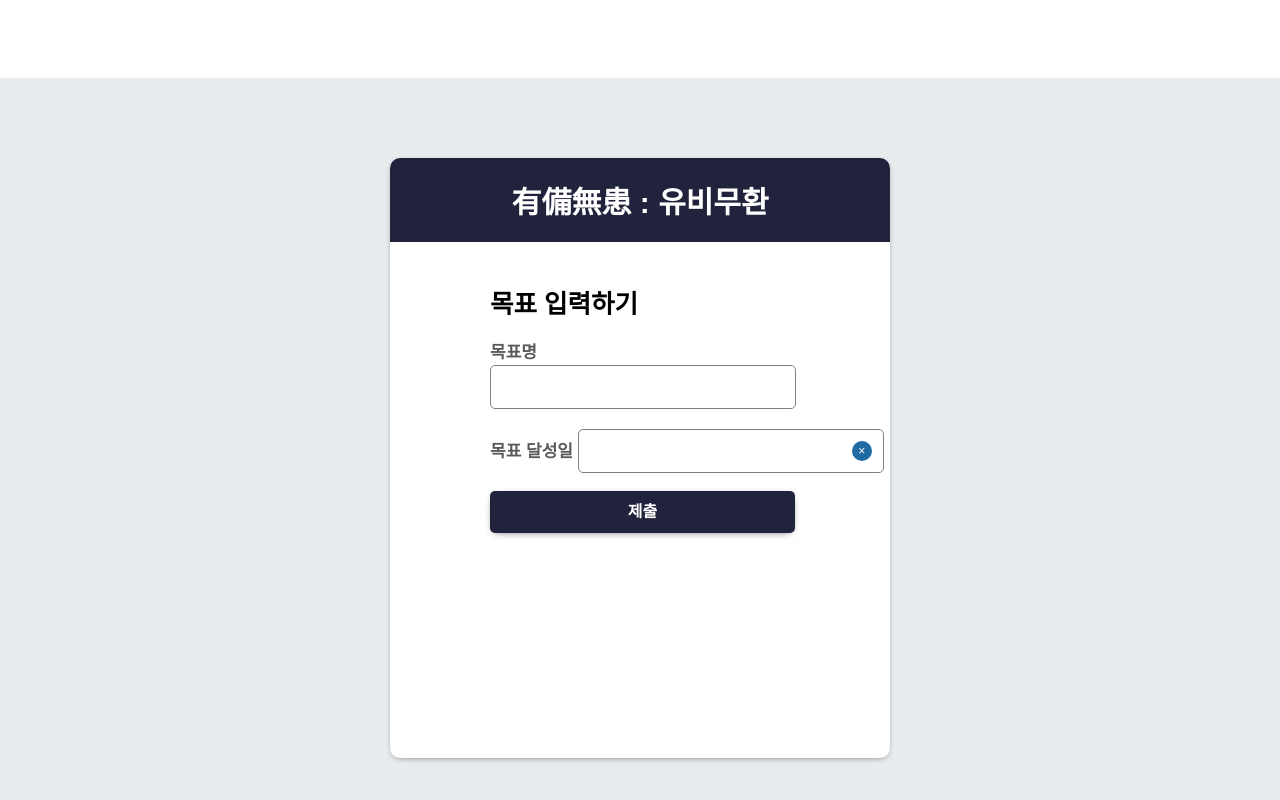
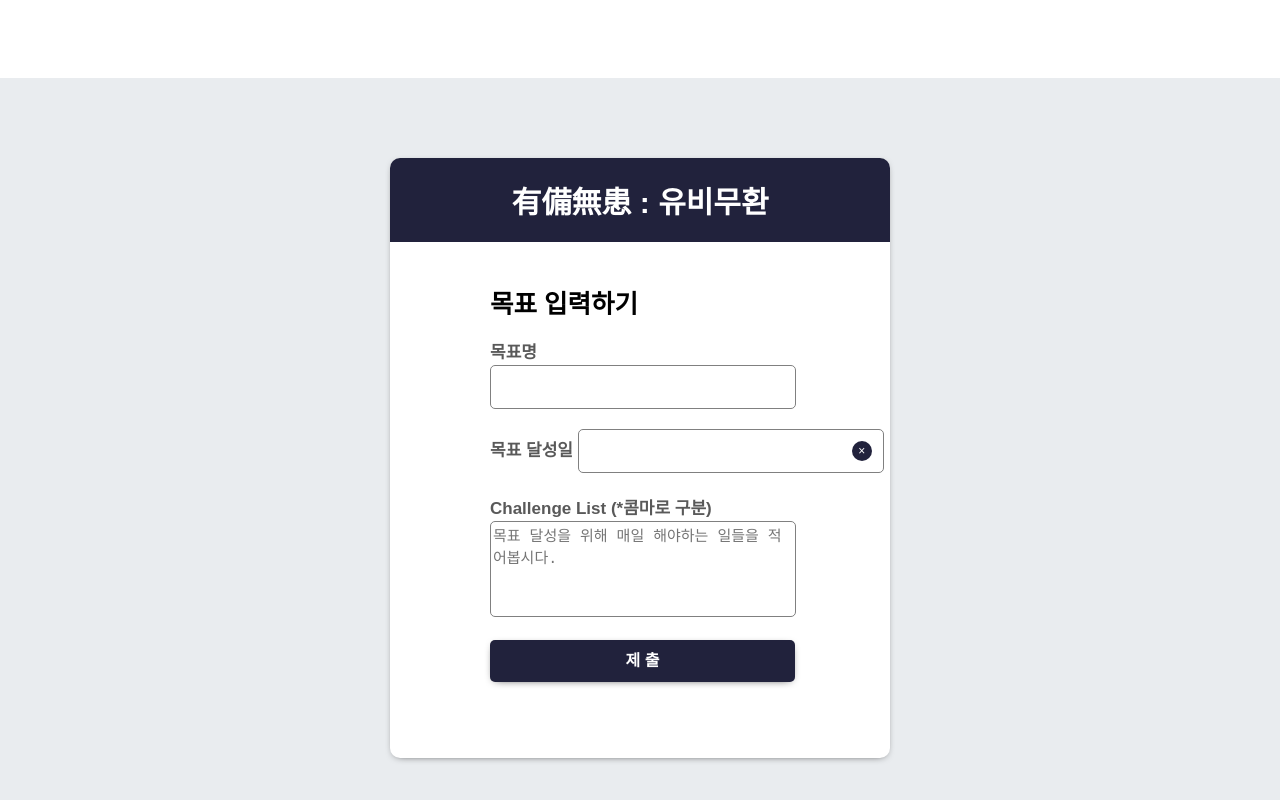
Before and after one commit to sbomhoo/UBMH_PRJ, a React (Create React App) app: page / in a window 1280 px wide. Shown: the part 874-1674 px from the top of the page. Built offline with nearby package versions, Linux system fonts and the light colour scheme.

Commit message:
20221205

```diff
--- a/src/App.js
+++ b/src/App.js
@@ -1,10 +1,13 @@
 import { BrowserRouter as Router, Routes, Route } from "react-router-dom";
 import Home from "./routes/Home";
+import Detail from "./routes/Detail";
 
 function App() {
-
   return (
     <Router>
+      <Routes>
+        <Route path="/detail/:mId" element={<Detail />}/>
+      </Routes>
       <Routes>
         <Route path={`${process.env.PUBLIC_URL}/`} element={<Home />}/>
       </Routes>
--- a/src/components/ObjectiveList.js
+++ b/src/components/ObjectiveList.js
@@ -18,7 +18,6 @@ function ObjectiveList({ objectives }){
         var gap = inputDate.getTime() - today.getTime();        //밀리세컨드
         var result = Math.ceil(gap/(1000*60*60*24));
 
-        console.log("D-day : " + result);
         return result;
     }
 
@@ -32,7 +31,7 @@ function ObjectiveList({ objectives }){
                                     objectiveName = {objective.objectiveName}
                                     objectiveDate = {dateFormatCustom2(objective.objectiveDate)}
                                     dDay = {getDday(objective.objectiveDate)}
-                                    key = {index}
+                                    id = {objective.id}
                                 />
                             </Grid>
                         ))}
--- a/src/components/ObjectiveListItem.js
+++ b/src/components/ObjectiveListItem.js
@@ -5,10 +5,12 @@ import CardMedia from '@mui/material/CardMedia';
 import Typography from '@mui/material/Typography';
 import { CardActionArea } from '@mui/material';
 import styled from 'styled-components';
+import {Link} from 'react-router-dom';
 
-function ObjectiveListItem ({objectiveName, objectiveDate, dDay}){
+function ObjectiveListItem ({objectiveName, objectiveDate, dDay, id}){
 
     return (
+        <Link to={`/detail/${id}`}>
             <Card sx={{ maxWidth: 345 }}>
                 <CardActionArea>
                 <CardMedia
@@ -33,6 +35,8 @@ function ObjectiveListItem ({objectiveName, objectiveDate, dDay}){
                 </CardContent>
                 </CardActionArea>
             </Card>
+        </Link>
+
     );
 };
 
--- /dev/null
+++ b/src/routes/Detail.js
@@ -0,0 +1,11 @@
+import React from 'react';
+
+function Detail(props) {
+    return (
+        <div>
+            디테일입니다.
+        </div>
+    );
+}
+
+export default Detail;
--- a/src/routes/Home.js
+++ b/src/routes/Home.js
@@ -8,54 +8,65 @@ import "./react-datepicker.css"
 import starImg from '../images/star.jpg';
 
 function Home() {
-    /* 스크롤 이동 */
+    /*** 스크롤 이동  ***/
     const inputForm = useRef();  //특정 DOM을 가리킬 때 사용하는 Hook함수
     const onMoveToForm = () => {
         inputForm.current.scrollIntoView({ behavior: 'smooth', block: 'start' });
     };
 
-    //input 입력 값 상태 -> 오브젝트형
-    const [input, setInput] = useState({
+    /*** 상태 관리  ***/
+    const [input, setInput] = useState({        //input 입력 값 상태 -> 오브젝트형
+        id : 0,
         objectiveName: '',
-        objectiveDate: ''
+        objectiveDate: '',
+        challengeList: ''
     });
+    const [objectives, setObjectives] = useState([]);    //submit 제출 할때 보낼 상태  -> 배열 안에 오브젝트형
 
-    //submit 제출 할때 보낼 상태  -> 배열 안에 오브젝트형
-    const [objectives, setObjectives] = useState([]);
+    /*** 비구조화 할당 (객체 안에 있는 값을 추출해서 변수 혹은 상수로 바로 선언)  ***/
+    const { objectiveName, objectiveDate, challengeList, id } = input;
 
-    const { objectiveName, objectiveDate } = input;    //비구조화 할당(객체 안에 있는 값을 추출해서 변수 혹은 상수로 바로 선언)
-
+    /*** Input 입력 시  */
     const onChange = (e) => {              //onChange 를 써야 인풋박스안에 숫자 칠때마다 보인다..
         const { name, value } = e.target; // 우선 e.target 에서 이벤트가 발생한 name 과 value 를 추출
+
         setInput({
-            [name]: value // name 키를 가진 값을 value 로 수정
+            ...input,
+            [name]: value, // name 키를 가진 값을 value 로 수정
+            id : id+1
         });
     }
 
+    /*** 목표 제출시  ***/
     const onSubmit = (e) => {
         e.preventDefault();  //alert창 확인 클릭 후 새로고침 방지, state 사라질까봐
-        setObjectives((currentState) => [...currentState, input]); //setObjectives에 함수를 보낸다. => 함수를 보낼때 첫번째 인자는 현재state다! 따라서 currentState 인자는 현재 상태를 뜻한다.
 
-        console.log(typeof objectiveName);
-        console.log(typeof objectiveDate);
-        alert(`"${objectiveName}" 목표가 생성되었습니다.`);      //템플릿 문자열
+        if(objectiveName !== '' && objectiveDate !== '' && objectiveDate !== null){
+            setObjectives((currentState) => [...currentState, input]); //setObjectives에 함수를 보낸다. => 함수를 보낼때 첫번째 인자는 현재state다! 따라서 currentState 인자는 현재 상태를 뜻한다.
+            alert(`"${objectiveName}" 목표가 생성되었습니다.`);      //템플릿 문자열
 
-        //submit 후 input 제거 하기
-        setInput({
-            objectiveName: '',
-            objectiveDate: ''
-        })
+            //submit 후 input 제거 하기
+            setInput({
+                objectiveName: '',
+                objectiveDate: '',
+                challengeList: ''
+            })
+
+            console.log(id);
+
+        }else{
+            alert('목표명 또는 목표 달성일이 비어있습니다. \n원할한 제출을 위해 입력해주세요.');
+        }
     }
 
-    // 요일 반환
-    const getDayName = (date) => {
+    /*** 날짜 관련 함수  ***/
+    const getDayName = (date) => {          // 요일 반환
         return date.toLocaleDateString('ko-KR', {
             weekday: 'long',
         }).substr(0, 1);
     }
 
-    // 날짜 비교시 년 월 일까지만 비교하게끔
-    const createDate = (date) => {
+    const createDate = (date) => {          // 날짜 비교시 년 월 일까지만 비교하게끔
         return new Date(new Date(date.getFullYear()
             , date.getMonth()
             , date.getDate()
@@ -86,10 +97,13 @@ function Home() {
                                 minDate={new Date()} // 과거 날짜 disable
                                 onChange={(date) => setInput({ ...input, "objectiveDate": date })} locale={ko} dateFormat="yyyy년 MM월 dd일"
                                 dayClassName={date => getDayName(createDate(date)) === '일' ? "sunday" : undefined}
-                            />
+                            /> <h5> </h5>
+                        <Label> Challenge List (*콤마로 구분) </Label><br/>
+                        <Input2 type="text" name="challengeList" value={challengeList} onChange={onChange} placeholder = "목표 달성을 위해 매일 해야하는 일들을 적어봅시다. "/><br />
+
                     </InputDiv>
                     <br/>
-                    <SubmitBtn>제출</SubmitBtn>
+                    <SubmitBtn>제 출</SubmitBtn>
                 </Form>
             </FormDiv>
         </HomeBody>
@@ -199,9 +213,19 @@ const Input = styled.input`
     border-radius: 5px;
     outline: none;
     line-height: 2.5rem;
-    font-size: 1.2rem;
+    font-size: 15px;
 `;
 
+const Input2 = styled.textarea`
+    width: 300px;
+    height: 90px;
+    border: 1px solid gray;
+    border-radius: 5px;
+    outline: none;
+    font-size: 15px;
+    resize: none;
+
+`;
 
 const SubmitBtn = styled.button`
     width: 305px;
--- a/src/routes/react-datepicker.css
+++ b/src/routes/react-datepicker.css
@@ -1,22 +1,30 @@
 .react-datepicker {
-  font-size: 1rem !important;
+  font-size: 15px !important;
+  box-shadow : 0px 5px 15px -5px #000000;
 }
 
 .react-datepicker__current-month {
-  font-size: 1rem !important;
+  padding: 10px !important;
+  font-size: 20px !important;
 }
 
 .react-datepicker__header {
-  padding-top: 6px !important;
+  background-color: white;
+  border-bottom : 0px;
 }
 
 .react-datepicker__navigation {
-  top: 12px !important;
+  top: 15px !important;
+}
+
+.react-datepicker__day-names{
+  margin-bottom: -20px  !important;
+
 }
 
 .react-datepicker__day-name,
 .react-datepicker__day {
-  margin: 0.5rem !important;
+  margin: 5px !important;
 }
 
 .sunday {
@@ -33,11 +41,39 @@
   display: block;
   width: 300px;
   line-height: 2.5rem;
-  font-size: 1.2rem;
+  font-size: 15px;
+
 }
+
 
 /* input bolder css*/
 .react-datepicker-wrapper input[type="text"]{
   border: 1px solid gray;
   border-radius: 5px;
 }
+
+/* 선택된 날짜 */
+.react-datepicker__day--selected,
+.react-datepicker__day--keyboard-selected,
+.react-datepicker__month-text--keyboard-selected,
+.react-datepicker__quarter-text--keyboard-selected,
+.react-datepicker__year-text--keyboard-selected {
+  background-color:#393DA2;
+  border-radius: 5px;
+}
+
+/* 오늘 */
+.react-datepicker__day--today {
+  background-color: #21223C;
+  color: white;
+  border-radius: 5px;
+}
+
+.react-datepicker__close-icon::after{
+  background-color: #21223C;
+}
+
+.react-datepicker-popper[data-placement^=bottom] .react-datepicker__triangle::before, .react-datepicker-popper[data-placement^=bottom] .react-datepicker__triangle::after{
+  border-top: none;
+
+}
```
Lines whose indentation alone changed are shown as unchanged.
